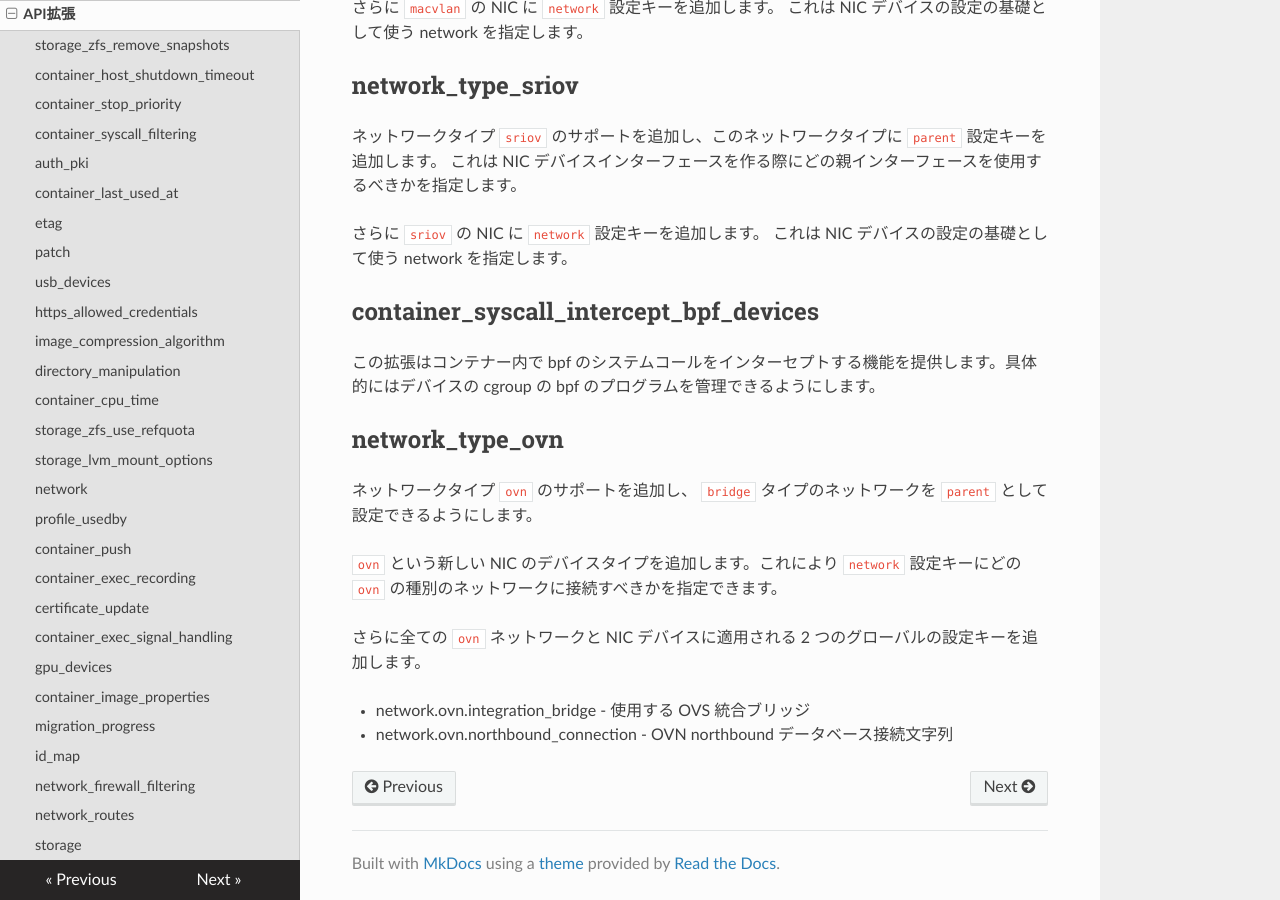
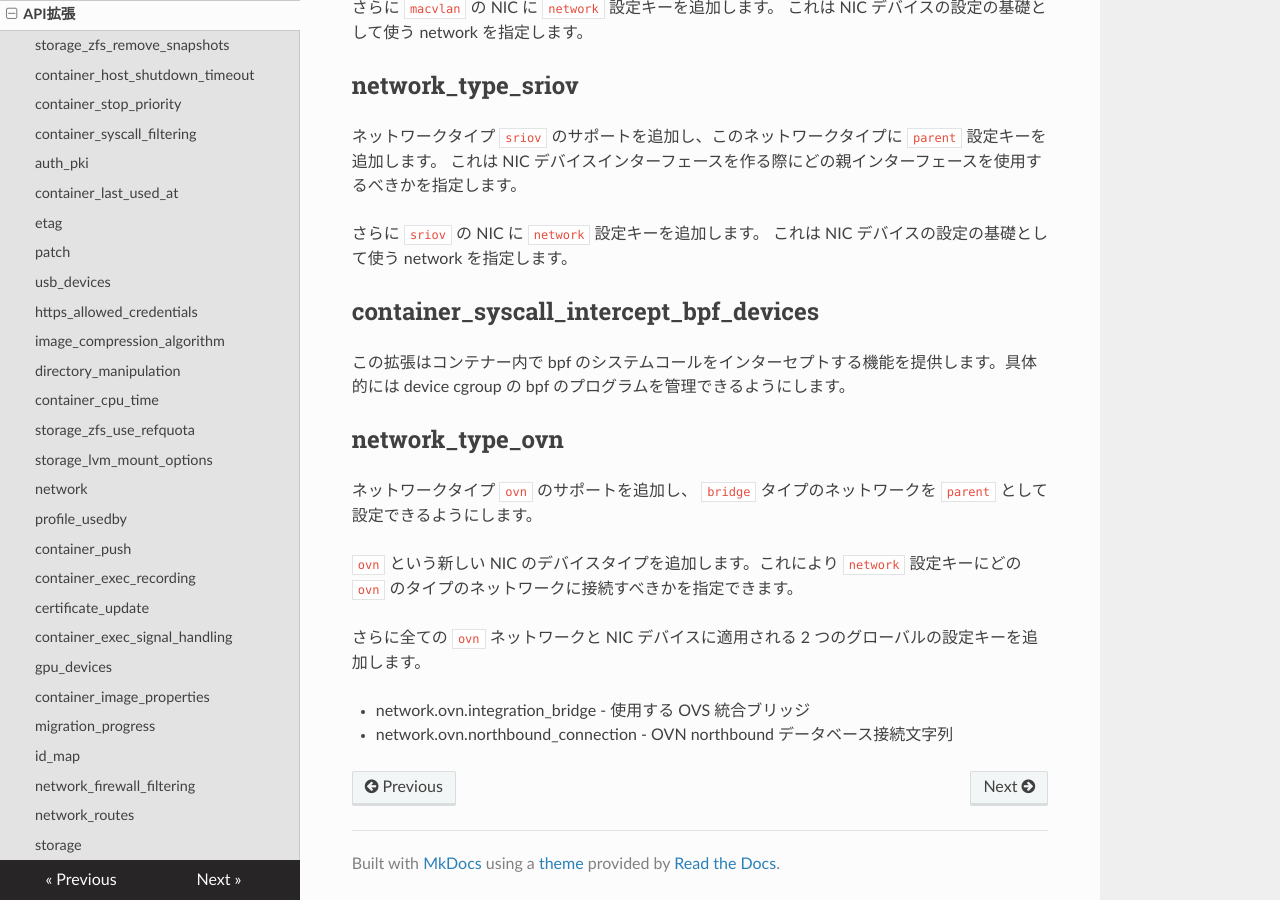
Before and after one commit to lxc-jp/lxd-ja, an MkDocs documentation site: the page built from doc/api-extensions.md, in a window 1280 px wide and 900 px high, scrolled down 34202 px. Built offline with MkDocs 1.6.1, drawn with Linux system fonts in a browser that asks for light colours; nearby versions of some CDN libraries; old or Windows-style settings are respelled for this version of MkDocs.

Commit message:
Improve translation of LXD 4.5
Signed-off-by: Hiroaki Nakamura <hnakamur@gmail.com>

```diff
--- a/doc/api-extensions.md
+++ b/doc/api-extensions.md
@@ -2156,7 +2156,7 @@ the same type that they should use as the basis for the NIC device.
 -->
 
 ## container\_syscall\_intercept\_bpf\_devices
-この拡張はコンテナー内で bpf のシステムコールをインターセプトする機能を提供します。具体的にはデバイスの cgroup の bpf のプログラムを管理できるようにします。
+この拡張はコンテナー内で bpf のシステムコールをインターセプトする機能を提供します。具体的には device cgroup の bpf のプログラムを管理できるようにします。
 <!--
 This adds support to intercept the bpf syscall in containers. Specifically, it allows to manage device cgroup bpf programs.
 -->
@@ -2167,7 +2167,7 @@ This adds support to intercept the bpf syscall in containers. Specifically, it a
 Adds support for additional network type `ovn` with the ability to specify a `bridge` type network as the `parent`.
 -->
 
-`ovn` という新しい NIC のデバイスタイプを追加します。これにより `network` 設定キーにどの `ovn` の種別のネットワークに接続すべきかを指定できます。
+`ovn` という新しい NIC のデバイスタイプを追加します。これにより `network` 設定キーにどの `ovn` のタイプのネットワークに接続すべきかを指定できます。
 <!--
 Introduces a new NIC device type of `ovn` which allows the `network` configuration key to specify which `ovn`
 type network they should connect to.
```
Also changed, not shown: doc/instances.md (+1 -1 lines), doc/security.md (+1 -1 lines).
